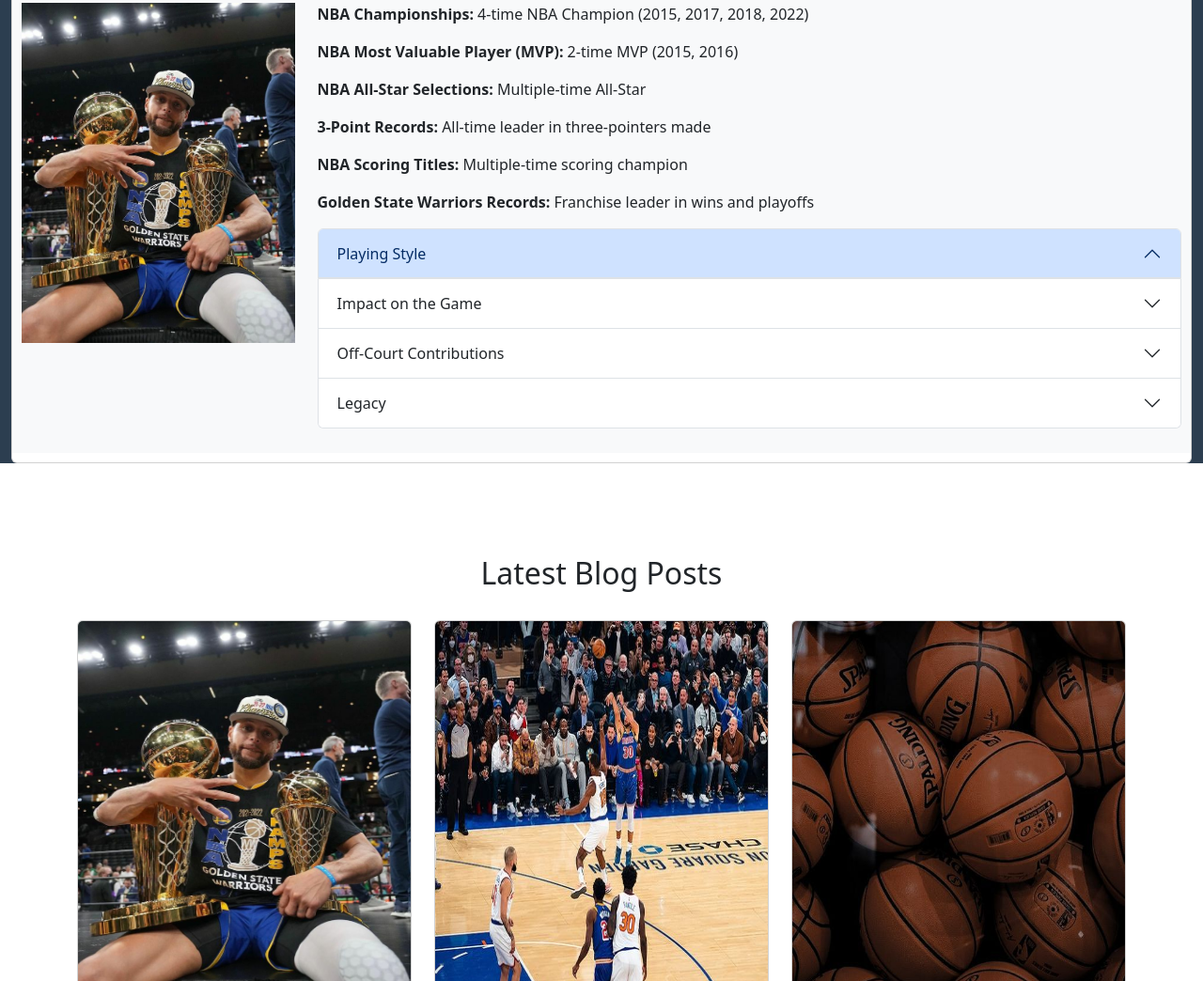
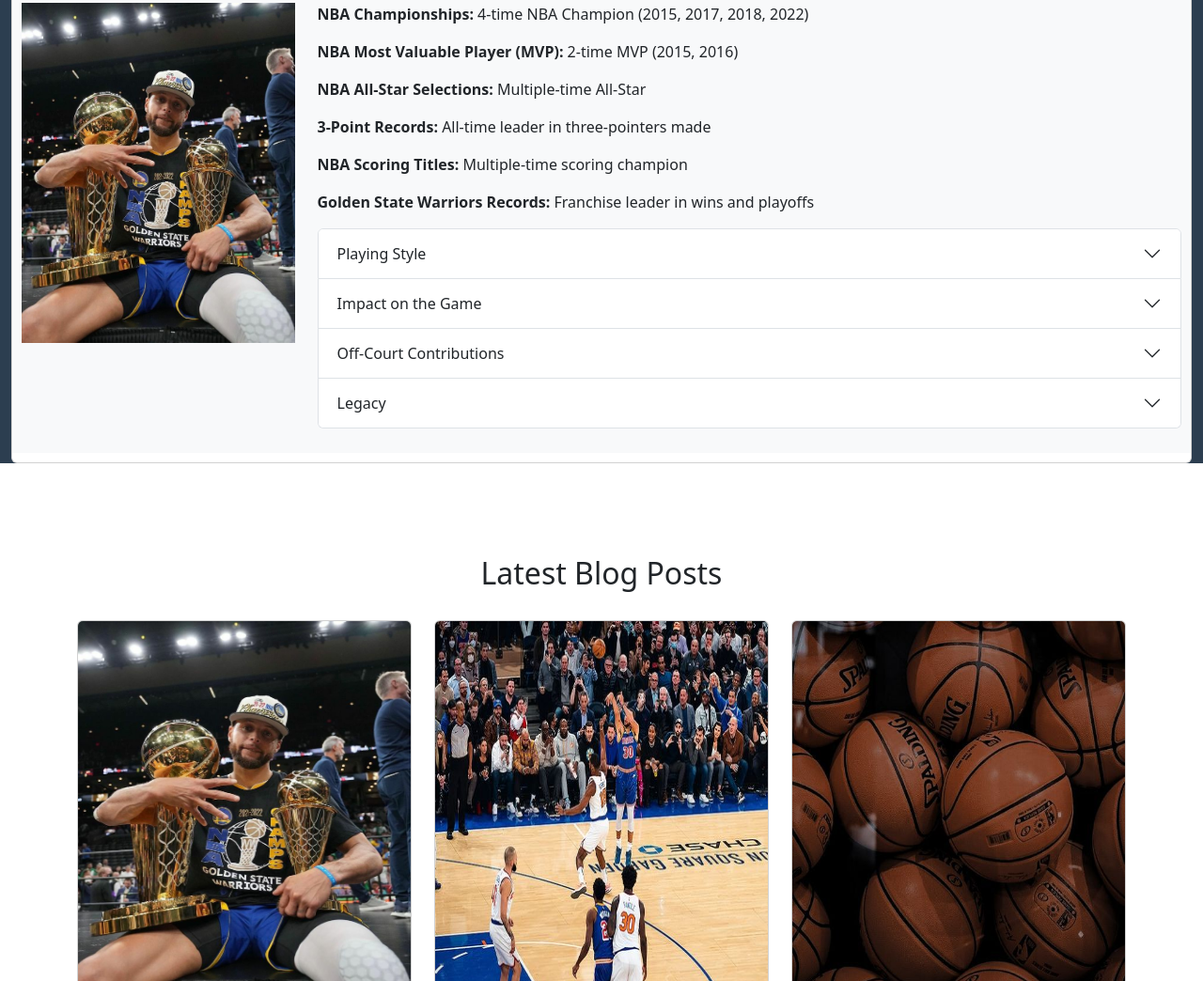
Before and after one commit to BaltazarDelaCruz/blog, a plain HTML site: page index.html in a window 1280 px wide. Shown: the part 1291-2335 px from the top of the page at 94% size. Drawn offline with nearby package versions, Linux system fonts and the light colour scheme.

Commit message:
Update index.html

```diff
--- a/index.html
+++ b/index.html
@@ -300,7 +300,7 @@
                             <div class="accordion" id="accordionExample">
                                 <div class="accordion-item">
                                     <h2 class="accordion-header" id="headingOne">
-                                        <button class="accordion-button" type="button" data-bs-toggle="collapse" data-bs-target="#collapseOne" aria-expanded="true" aria-controls="collapseOne">
+                                        <button class="accordion-button collapsed" type="button" data-bs-toggle="collapse" data-bs-target="#collapseOne" aria-expanded="false" aria-controls="collapseOne">
                                             Playing Style
                                         </button>
                                     </h2>
```
